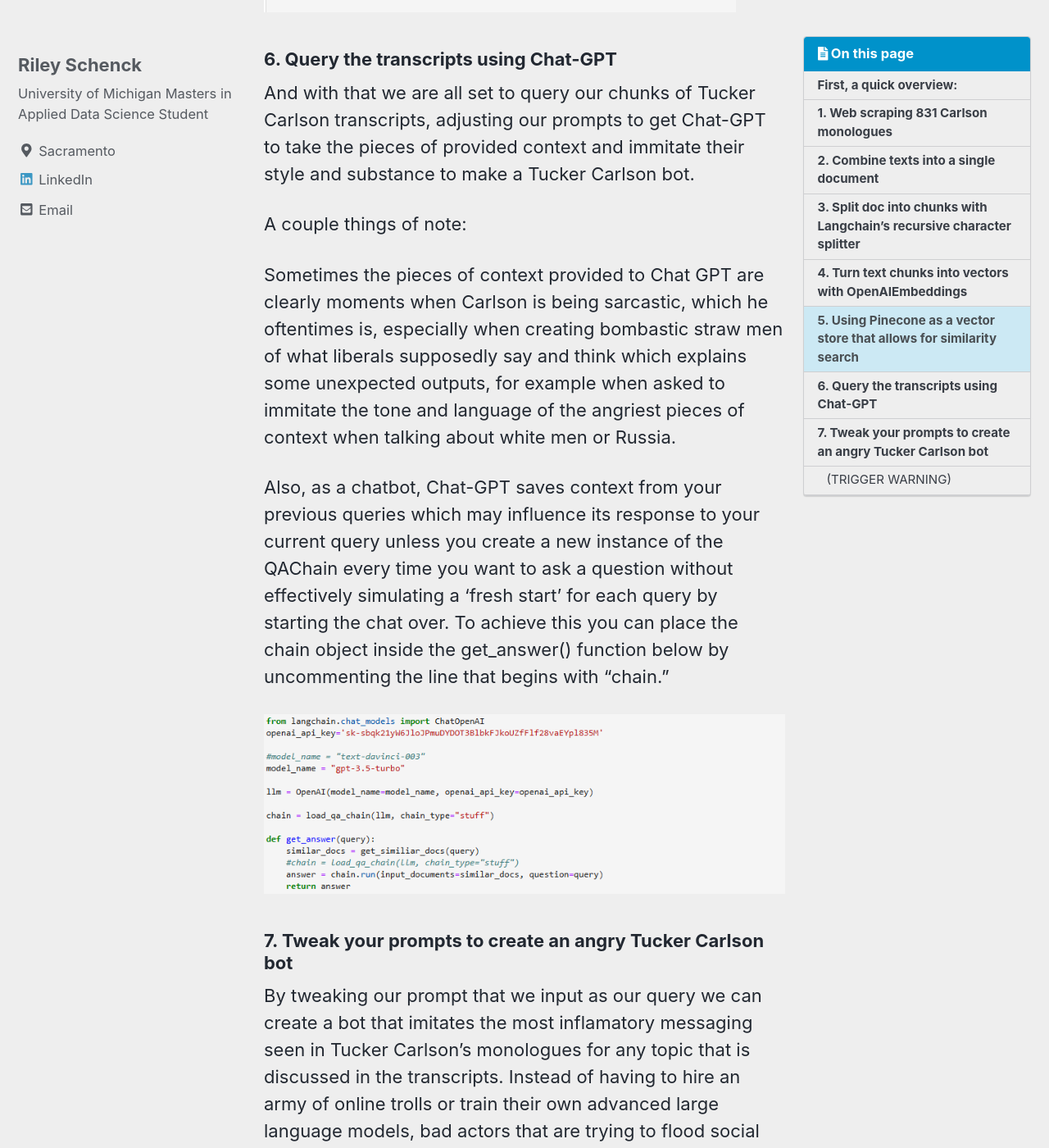
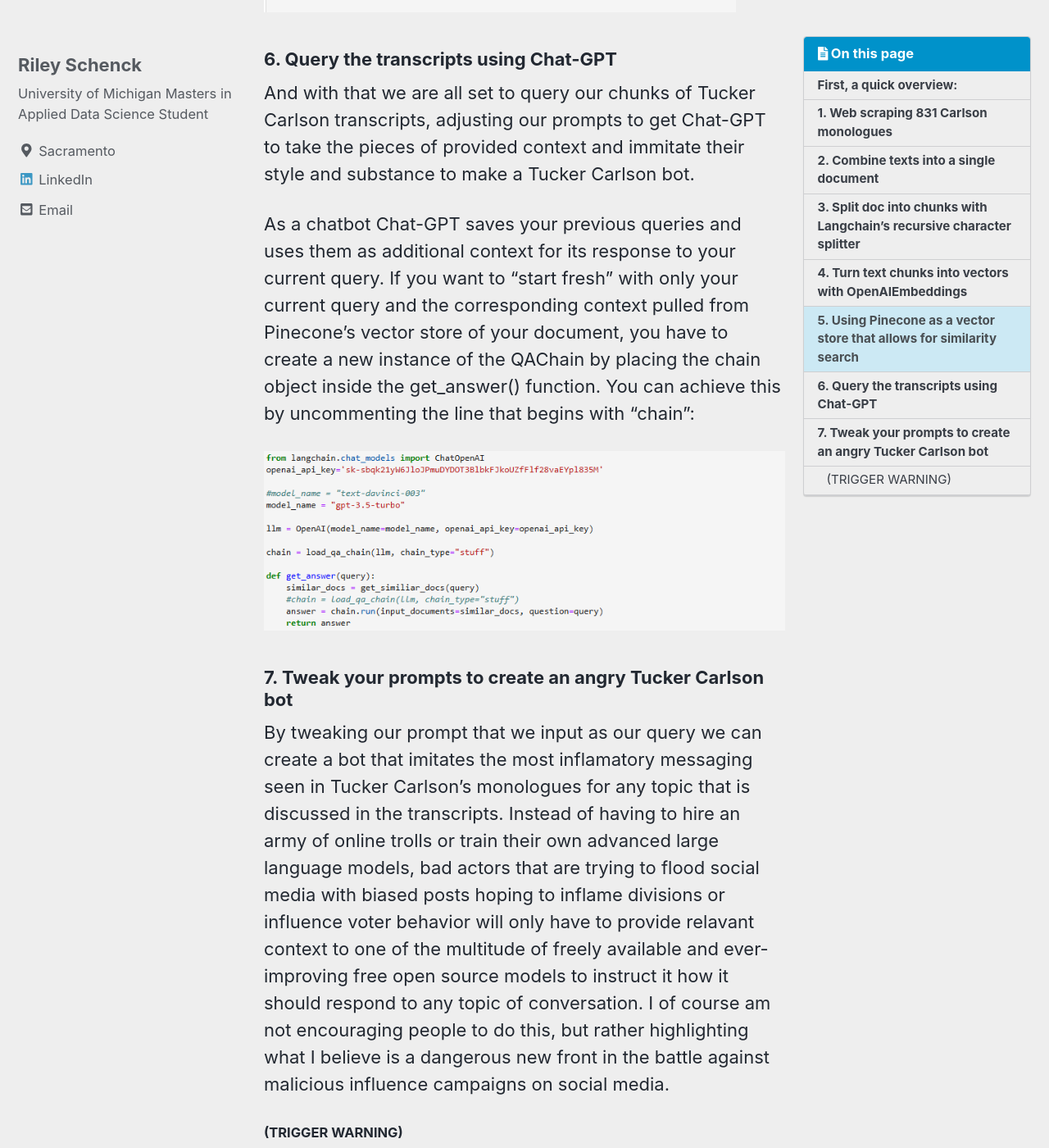
Before and after one commit to rileyschenck/website, a Jekyll site: the page built from _posts/2023-07-07-Tucker-GPT.md, in a window 1280 px wide and 1400 px high, scrolled down 7811 px. Shown: the whole window at 82% size. Built offline with Jekyll 4.4.1, drawn with Linux system fonts in a browser that asks for light colours; cached includes are drawn as plain includes; nearby versions of some CDN libraries; a script that is not in the unit is left out; some of the changed text lies outside the part shown.

Commit message:
Update 2023-07-07-Tucker-GPT.md

```diff
--- a/_posts/2023-07-07-Tucker-GPT.md
+++ b/_posts/2023-07-07-Tucker-GPT.md
@@ -74,11 +74,7 @@ Then, we define a little function that uses Pinecone's similarity search method
 
 And with that we are all set to query our chunks of Tucker Carlson transcripts, adjusting our prompts to get Chat-GPT to take the pieces of provided context and immitate their style and substance to make a Tucker Carlson bot.
 
-A couple things of note:
-
-Sometimes the pieces of context provided to Chat GPT are clearly moments when Carlson is being sarcastic, which he oftentimes is, especially when creating bombastic straw men of what liberals supposedly say and think which explains some unexpected outputs, for example when asked to immitate the tone and language of the angriest pieces of context when talking about white men or Russia.
-
-Also, as a chatbot, Chat-GPT saves context from your previous queries which may influence its response to your current query unless you create a new instance of the QAChain every time you want to ask a question without effectively simulating a 'fresh start' for each query by starting the chat over. To achieve this you can place the chain object inside the get_answer() function below by uncommenting the line that begins with "chain."
+As a chatbot Chat-GPT saves your previous queries and uses them as additional context for its response to your current query. If you want to "start fresh" with only your current query and the corresponding context pulled from Pinecone's vector store of your document, you have to create a new instance of the QAChain by placing the chain object inside the get_answer() function. You can achieve this by uncommenting the line that begins with "chain":
 
  ![Plot1]({{ site.url }}{{ site.baseurl }}/assets/images/queryupdate.png)
 
@@ -101,6 +97,8 @@ You may be tempted to think that this is too much, Chat-GPT must be putting word
 
 >They're the party of neurotic, personally unsatisfied White ladies who live in the suburbs. You know, the pretty little signs you see in the lawns of affluent neighborhoods telling you how the people who live inside love BLM and support Tony Fauci? That's the real Democratic Party.
 
+I found that when asking Chat GPT to immitate the tone and language of the angriest pices of context, the output can sometimes be extremely critical towards certain subjects that Carlson rarely criticizes, such as white men, Russia, and January 6 rioters. Carlson commonly uses sarcasm and hyperbole when creating straw men of what he tells his viewers that liberals say and think, so it's not surprising that the angriest pieces of context about white men in the transcripts are examples of Carlson pretending to be a fictional, radical liberal ranting about how white men are an existential threat to society, and the degree of venom and anger in the output (see final screenshots below) shows just how vitriolic his messaging is on issues of race as he nurtures deep-seated racial anxieties among his viewers.
+
 More examples of angry Tucker Carlson:
 
 ![Plot1]({{ site.url }}{{ site.baseurl }}/assets/images/desantis.png)
```
